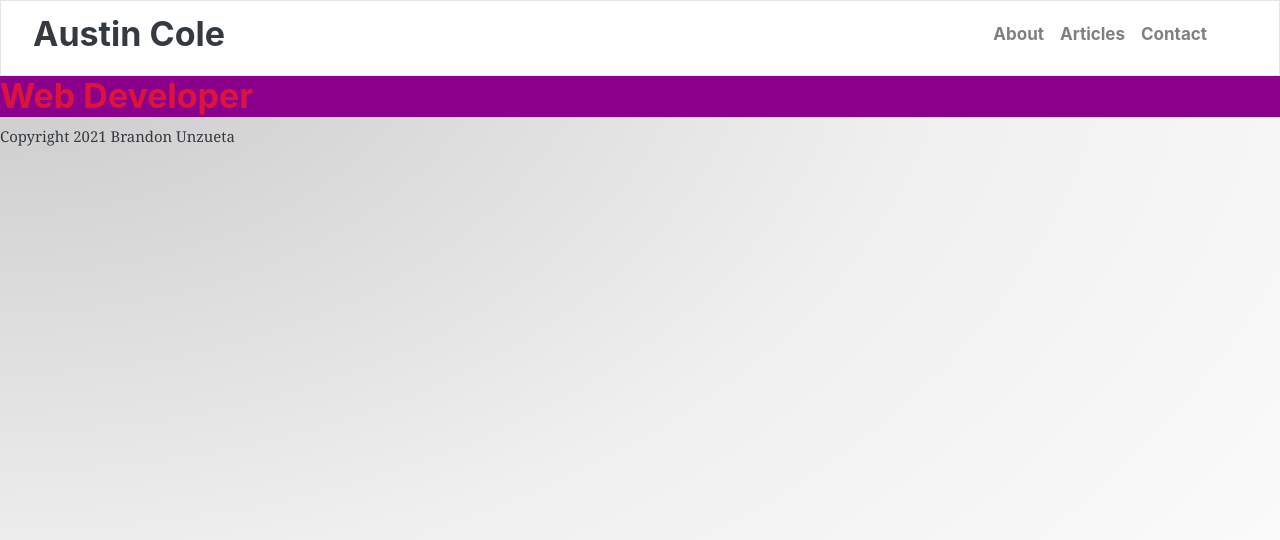
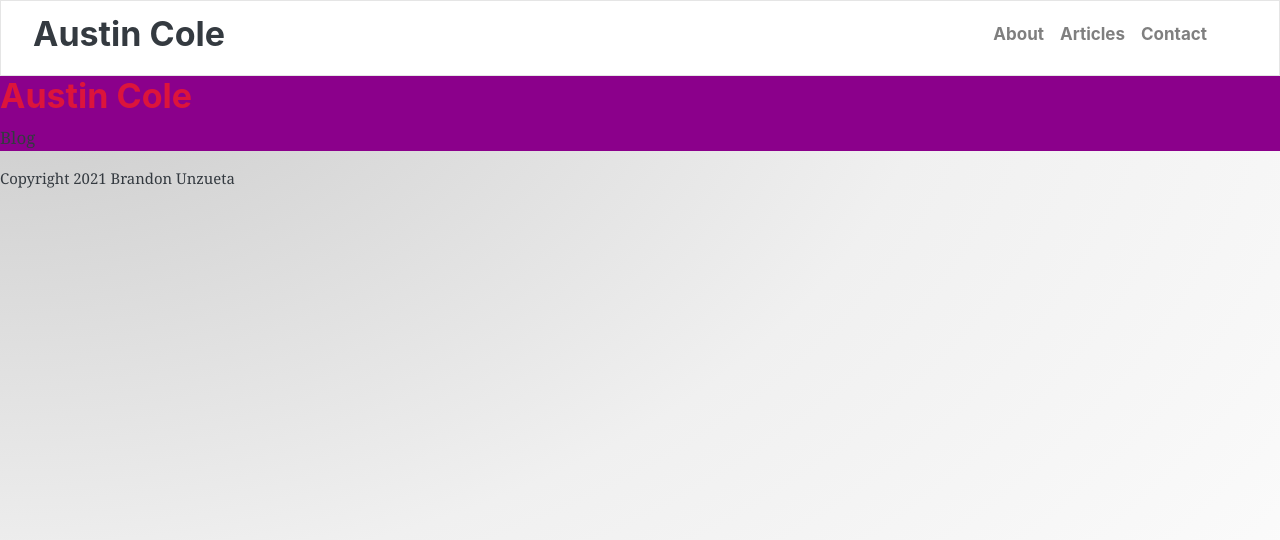
Before and after one commit to BJZeta/Gatsby-Project-1, a Gatsby site: page / in a window 1280 px wide. Built offline with nearby package versions, Linux system fonts and the light colour scheme; Gatsby itself is replaced by a stand-in of ours.

Commit message:
learning how to use site metadata in pages and components with graphql

```diff
--- a/gatsby-config.js
+++ b/gatsby-config.js
@@ -7,4 +7,9 @@
 module.exports = {
   /* Your site config here */
   plugins: [],
+  siteMetadata: {
+    title: "Austin Cole",
+    description: "Blog",
+    copyright: "This website is copyright 2021"
+  }
 }
--- a/src/components/Navigation.js
+++ b/src/components/Navigation.js
@@ -1,13 +1,25 @@
-import { Link } from "gatsby"
+import { Link, graphql, useStaticQuery } from "gatsby"
 import React from "react"
 import { Nav, Navbar } from "react-bootstrap"
-// import { navigation } from "../styles/navbar.module.css"
 
 export default function Navigation() {
+  const data = useStaticQuery(graphql`
+    {
+      site {
+        id
+        siteMetadata {
+          title
+        }
+      }
+    }
+  `)
+
+  const { title } = data.site.siteMetadata
+
   return (
     <Navbar bg="light" expand="lg" variant="light">
       <Link className="navbar-brand ml-3" to="/">
-        <h2>Austin Cole</h2>
+        <h2>{title}</h2>
       </Link>
       <Navbar.Toggle aria-controls="navbar-items" />
       <Navbar.Collapse id="navbar-items">
--- a/src/pages/index.js
+++ b/src/pages/index.js
@@ -1,15 +1,32 @@
+import { graphql } from "gatsby"
 import React from "react"
 import Layout from "../components/Layout"
 import { header } from "../styles/home.module.css"
 
-export default function Home() {
+export default function Home({ data }) {
+  console.log(data)
+  const { title, description } = data.site.siteMetadata
+
   return (
     <Layout>
       <section className={header}>
         <div>
-          <h2>Web Developer</h2>
+          <h2>{title}</h2>
         </div>
+        <p>{description}</p>
       </section>
     </Layout>
   )
 }
+
+export const query = graphql`
+  query SiteInfo {
+    site {
+      id
+      siteMetadata {
+        description
+        title
+      }
+    }
+  }
+`
```
